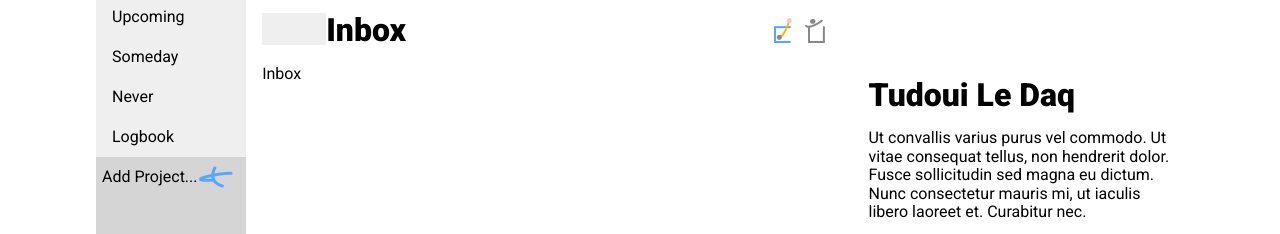
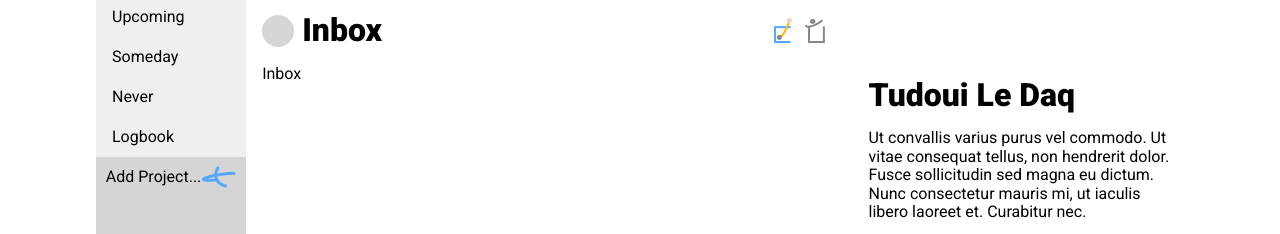
Before and after one commit to oavqt/014-tdtop, a website built with webpack: page src/index.html in a window 1280 px wide. Both pictures are taken after a click on the button "Inbox". Shown: the part 223-457 px from the top of the page. Built offline with nearby package versions, Linux system fonts and the light colour scheme.

Commit message:
Customize the style of checkmarks using css when an input is flagged as checked

```diff
--- a/src/css/styles.css
+++ b/src/css/styles.css
@@ -16,6 +16,13 @@ a:hover {
 
 body {
   font-family: 'Roboto', sans-serif;
+}
+
+.body__checkbox {
+  height: 2em;
+  margin-right: 0.5em;
+  position: relative;
+  width: 2em;
 }
 
 button {
@@ -37,6 +44,7 @@ button:hover {
   background: transparent;
   display: flex;
   height: 2.5em;
+  justify-content: center;
   width: 100%;
 }
 
@@ -70,6 +78,18 @@ button:hover {
 .button--search {
   background: transparent;
   width: 100%;
+}
+
+.checkbox__custom {
+  background: #31313133;
+  border-radius: 50%;
+  height: 2em;
+  position: absolute;
+  width: 2em;
+}
+
+.checkbox__custom:hover {
+  cursor: pointer;
 }
 
 .display__form {
@@ -109,6 +129,42 @@ input {
 input:focus {
   border: 0.1em solid #1c87c9;
   outline: none;
+}
+
+.input--checkbox {
+  height: 0;
+  left: 0;
+  opacity: 0;
+  position: absolute;
+  top: 0;
+  width: 0;
+}
+
+input:checked + .checkbox__custom {
+  background-color: #58a6ff;
+  position: absolute;
+}
+
+input:checked + .checkbox__custom::after {
+  animation: scale-in 0.2s ease-out;
+  border: solid white;
+  border-width: 0 0.2em 0.2em 0;
+  content: '';
+  height: 1.3em;
+  left: 0.55em;
+  position: absolute;
+  top: 0.2em;
+  transform: rotate(35deg);
+  width: 0.8em;
+}
+
+@keyframes scale-in {
+  from {
+    transform: rotate(35deg) scale(0);
+  }
+  to {
+    transform: rotate(35deg) scale(1);
+  }
 }
 
 @keyframes rotate {
@@ -256,7 +312,7 @@ textarea:focus {
 
 /*List*/
 .project__list {
-  margin-left: 2em;
+  margin-left: 1em;
 }
 
 .list__title {
@@ -266,7 +322,7 @@ textarea:focus {
 
 /*Task*/
 .list__task {
-  margin-left: 4em;
+  margin-left: 2em;
 }
 
 .task__title {
@@ -288,7 +344,7 @@ textarea:focus {
 
 /*Note*/
 .task__note {
-  margin-left: 6em;
+  margin-left: 3em;
 }
 
 .note__title {
--- a/src/theDOMTools.js
+++ b/src/theDOMTools.js
@@ -168,8 +168,16 @@ const theDOMCreate = {
           { class: 'title__body' },
           theElement.create(
             'div',
-            { class: 'body__button' },
-            theElement.create('button', { class: 'button--body' })
+            { class: 'body__checkbox' },
+            theElement.create(
+              'label',
+              { class: 'label--checkbox' },
+              theElement.create('input', {
+                class: 'input--checkbox',
+                type: 'checkbox',
+              }),
+              theElement.create('span', { class: 'checkbox__custom' })
+            )
           ),
           theElement.create(
             'div',
@@ -213,8 +221,16 @@ const theDOMCreate = {
           { class: 'title__body' },
           theElement.create(
             'div',
-            { class: 'body__button' },
-            theElement.create('button', { class: 'button--body' })
+            { class: 'body__checkbox' },
+            theElement.create(
+              'label',
+              { class: 'label--checkbox' },
+              theElement.create('input', {
+                class: 'input--checkbox',
+                type: 'checkbox',
+              }),
+              theElement.create('span', { class: 'checkbox__custom' })
+            )
           ),
           theElement.create(
             'div',
@@ -262,8 +278,16 @@ const theDOMCreate = {
           { class: 'title__body' },
           theElement.create(
             'div',
-            { class: 'body__button' },
-            theElement.create('button', { class: 'button--body' })
+            { class: 'body__checkbox' },
+            theElement.create(
+              'label',
+              { class: 'label--checkbox' },
+              theElement.create('input', {
+                class: 'input--checkbox',
+                type: 'checkbox',
+              }),
+              theElement.create('span', { class: 'checkbox__custom' })
+            )
           ),
           theElement.create(
             'div',
@@ -330,8 +354,16 @@ const theDOMCreate = {
           { class: 'title__body' },
           theElement.create(
             'div',
-            { class: 'body__button' },
-            theElement.create('button', { class: 'button--body' })
+            { class: 'body__checkbox' },
+            theElement.create(
+              'label',
+              { class: 'label--checkbox' },
+              theElement.create('input', {
+                class: 'input--checkbox',
+                type: 'checkbox',
+              }),
+              theElement.create('span', { class: 'checkbox__custom' })
+            )
           ),
           theElement.create(
             'div',
--- a/src/theList.js
+++ b/src/theList.js
@@ -326,9 +326,6 @@ const theAutomaticApplication = () => {
   theAutomaticNoteDemo();
   theUpdateIDData('automaticProject');
   theDOMNoteData('automaticProject');
-  console.log(objectOption.getOption('proto', 'project'));
-  objectOption.deleteOption('proto', 'project', 'test');
-  console.log(objectOption.getOption('proto', 'project'));
 };
 
 export { theAutomaticApplication };
```
